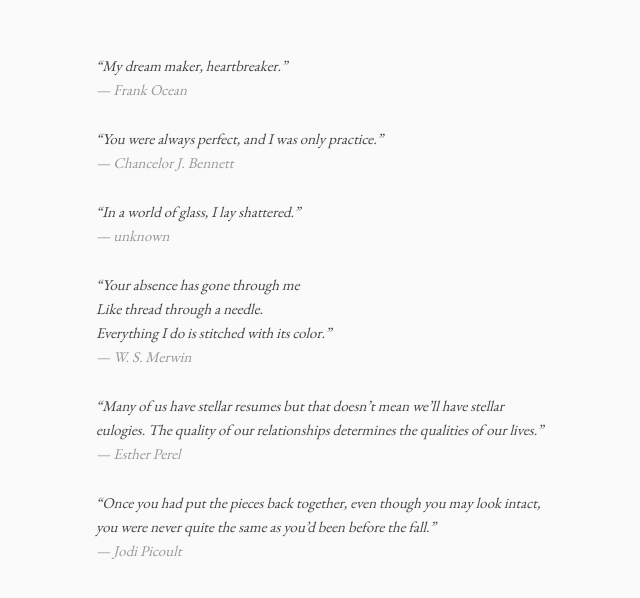
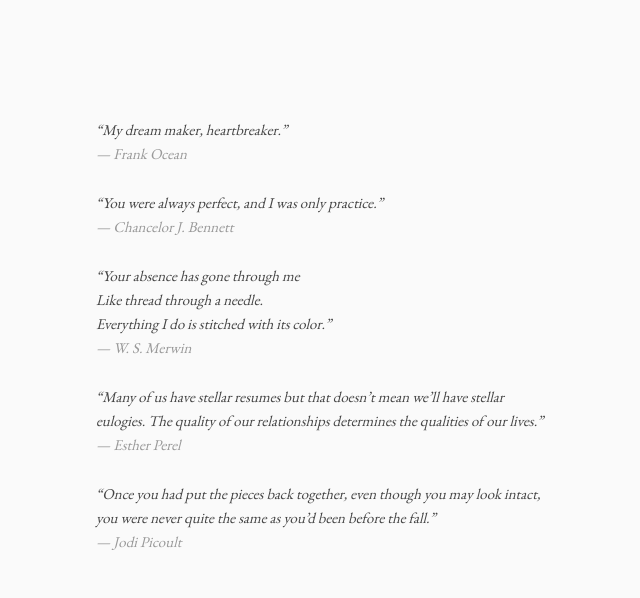
Before and after one commit to truongquotes/truongquotes.github.io, a plain HTML site: page index.html in a window 1280 px wide. Shown: the part 138-736 px from the top of the page, without its empty margins (144-784 px from the left). Drawn offline with nearby package versions, Linux system fonts and the light colour scheme.

Commit message:
Removed quote

```diff
--- a/index.html
+++ b/index.html
@@ -28,13 +28,6 @@
         <em>
           “You were always perfect, and I was only practice.”<br>
           <span class="by">— Chancelor J. Bennett</span>
-        </em>
-      </p>
-
-      <p>
-        <em>
-          “In a world of glass, I lay shattered.”<br>
-          <span class="by">— unknown</span>
         </em>
       </p>
 
@@ -78,7 +71,7 @@
 
   @media (min-width: 600px) {
     .container {
-      padding-top: 15%;
+      padding-top: 20%;
       max-width: 800px;
     }
   }
```
